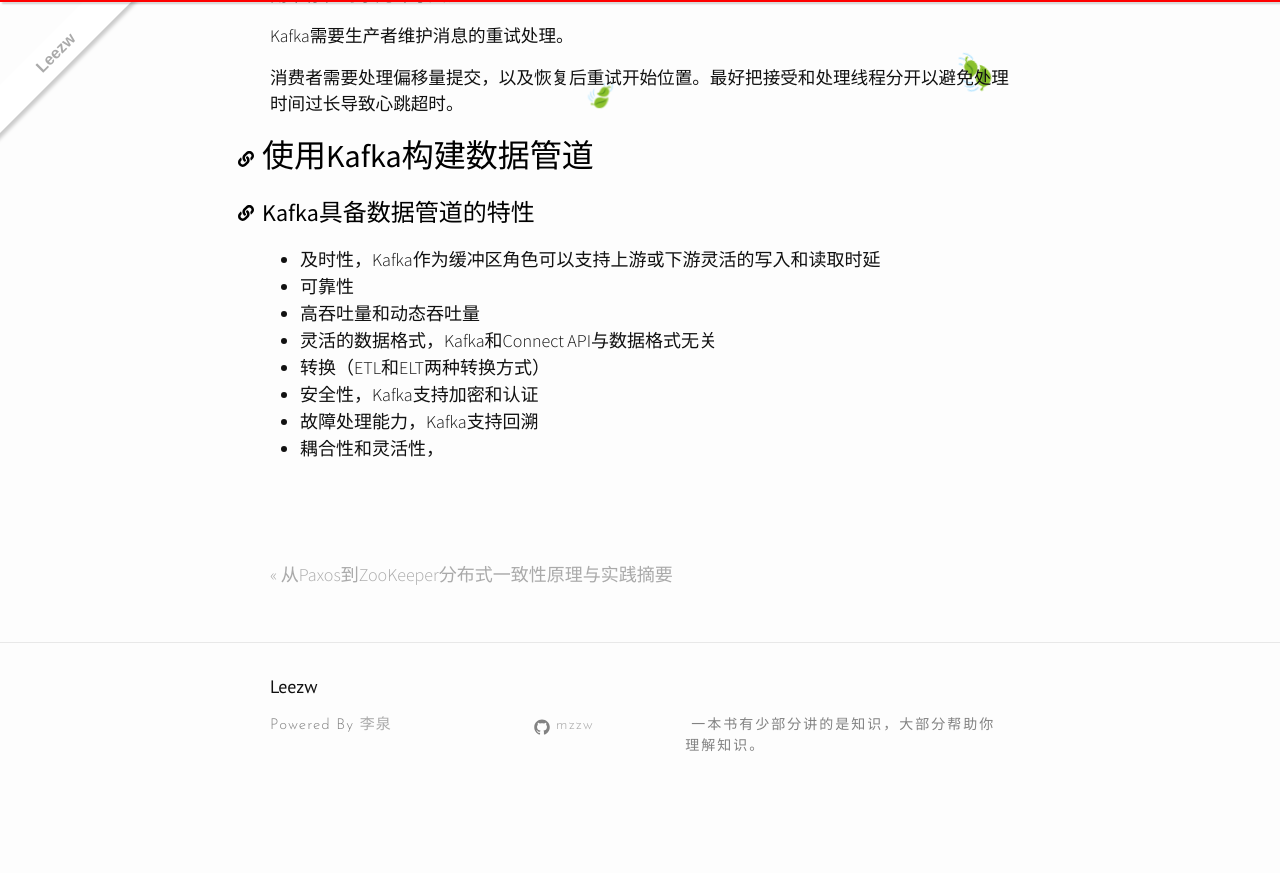
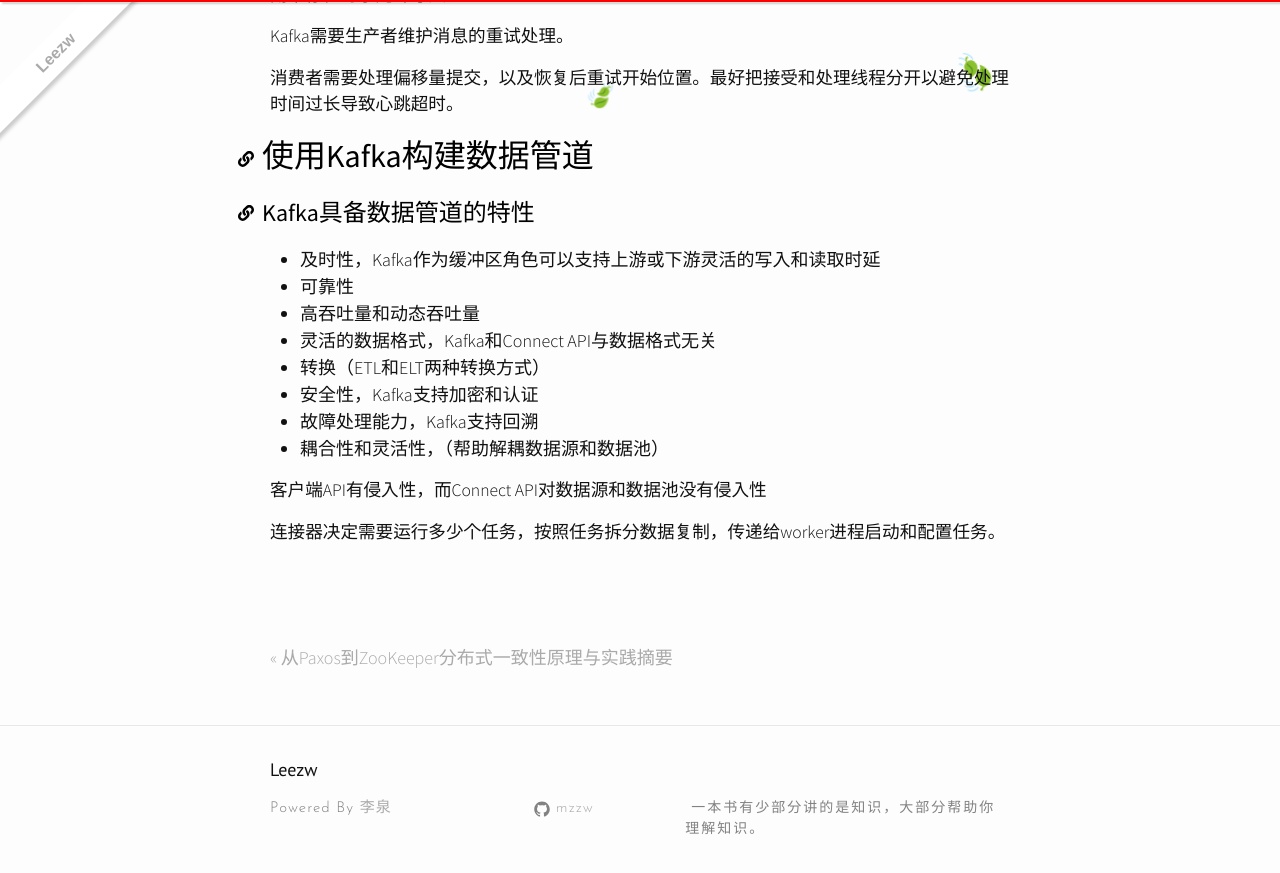
Before and after one commit to quantum-li/quantum-li.github.io, a Jekyll site: the page built from _posts/2020-05-09-kafka-the-definitive-guide.md, in a window 1280 px wide and 900 px high, scrolled down 17669 px. Shown: the top 873 px of the window. Built offline with Jekyll 4.4.1, drawn with Linux system fonts in a browser that asks for light colours; nearby versions of some CDN libraries; comment, search, counter and statistics services are not loaded; before the commit the page ends 18486 px from its top, so only the background shows below that.

Commit message:
2020-05-15 11:36:44

```diff
--- a/_posts/2020-05-09-kafka-the-definitive-guide.md
+++ b/_posts/2020-05-09-kafka-the-definitive-guide.md
@@ -448,4 +448,8 @@ Kafka需要生产者维护消息的重试处理。
 + 转换（ETL和ELT两种转换方式）
 + 安全性，Kafka支持加密和认证
 + 故障处理能力，Kafka支持回溯
-+ 耦合性和灵活性，
++ 耦合性和灵活性，（帮助解耦数据源和数据池）
+
+客户端API有侵入性，而Connect API对数据源和数据池没有侵入性
+
+连接器决定需要运行多少个任务，按照任务拆分数据复制，传递给worker进程启动和配置任务。
```
